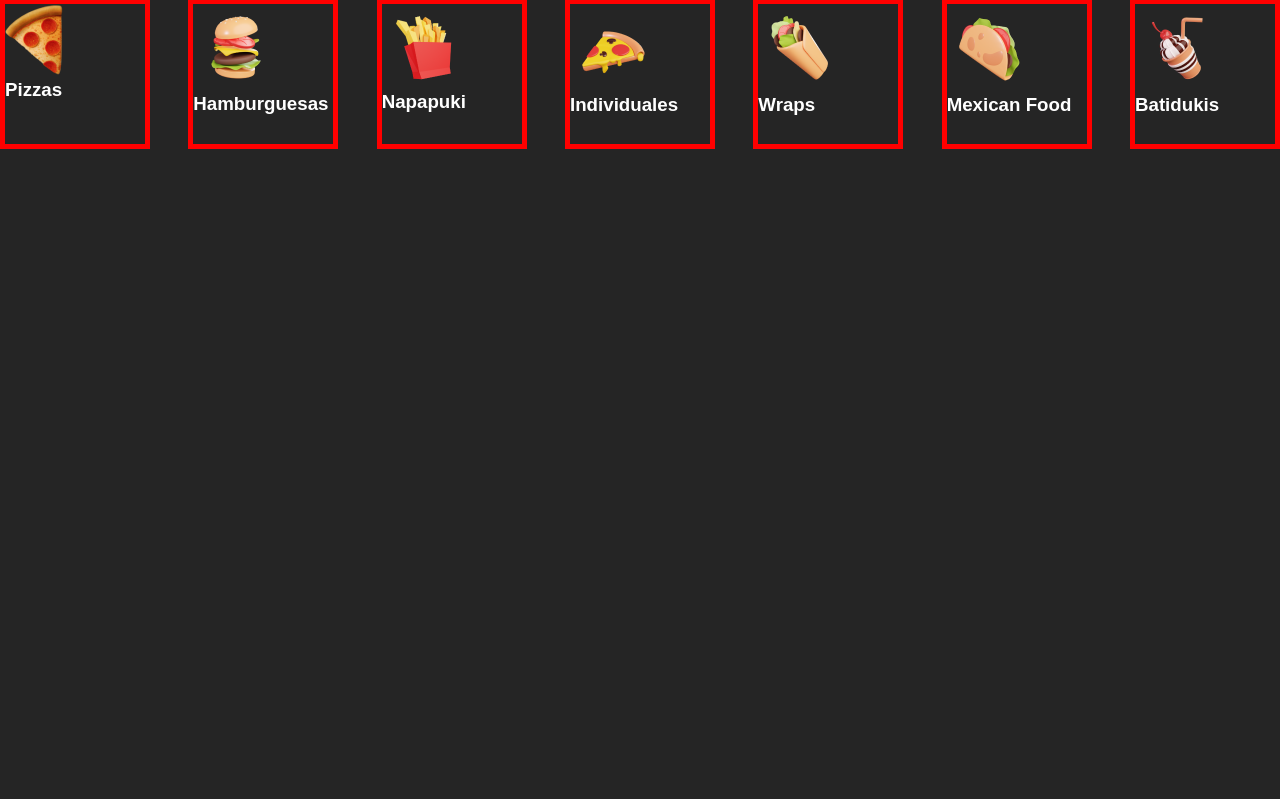
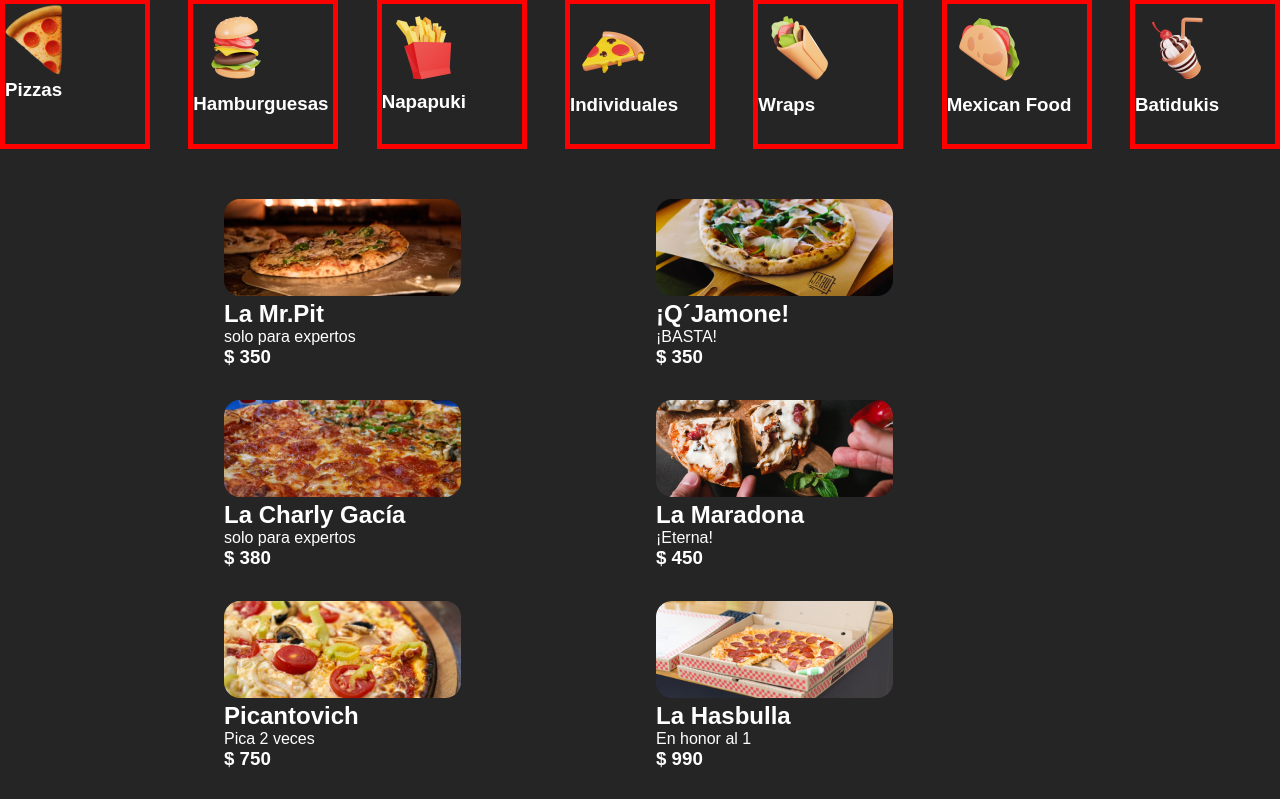
Before and after one commit to fede1995a/nucbapizitasjs, a plain HTML site: page index.html in a window 1280 px wide. Shown: the part 101-900 px from the top of the page. Before the commit the page ends 800 px from the top, so only its background shows below. Drawn offline with Linux system fonts and the light colour scheme.

Commit message:
masPopulares

```diff
--- a/index.html
+++ b/index.html
@@ -42,6 +42,7 @@
 
     </div>
     <!-- Los mas populares -->
+    <div class="popularesContainer" id="populares"></div>
 
 
     <!-- Footer -->
--- a/main.js
+++ b/main.js
@@ -1,4 +1,5 @@
 const categoria=document.getElementById('categorias');
+const populares=document.getElementById('populares');
 
 // array con los productos de categoria para despues renderizarlo
 
@@ -34,7 +35,7 @@ let categoriaArray=[
     },
 ];
 
-
+//renderizo cstegoria
 const rendercategoria = categoriaArray1 => {
 
     categoria.innerHTML = categoriaArray1.map(categori=>{
@@ -50,4 +51,83 @@ const rendercategoria = categoriaArray1 => {
     .join('');
  }
 rendercategoria(categoriaArray);
-console.log(categoriaArray);
+
+//array con los mas populares
+let popularesArray=[
+    {
+        imagen:'./assets/populares/mrpitt.png',
+        nombre:'La Mr.Pit',
+        descripcion: 'solo para expertos',
+        precio: '350',
+
+    },
+    {
+        imagen:'./assets/populares/qjamone.png',
+        nombre:'¡Q´Jamone!',
+        descripcion: '¡BASTA!',
+        precio: '350',
+
+    },
+    {
+        imagen:'./assets/populares/charly.png',
+        nombre:'La Charly Gacía',
+        descripcion: 'solo para expertos',
+        precio: '380',
+
+    },
+    {
+        imagen:'./assets/populares/maradona.png',
+        nombre:'La Maradona',
+        descripcion: '¡Eterna!',
+        precio: '450',
+
+    },
+    {
+        imagen:'./assets/populares/picantovich.png',
+        nombre:'Picantovich',
+        descripcion: 'Pica 2 veces',
+        precio: '750',
+
+    },
+    {
+        imagen:'./assets/populares/hasbu.png',
+        nombre:'La Hasbulla',
+        descripcion: 'En honor al 1',
+        precio: '990',
+
+    },
+    {
+        imagen:'./assets/populares/messi.png',
+        nombre:'Leo Messi',
+        descripcion: '¡De pie señores!',
+        precio: '10',
+
+    },
+    {
+        imagen:'./assets/populares/nickgi.png',
+        nombre:'Nick Gi',
+        descripcion: 'La que desaparece',
+        precio: 'gratis',
+
+    },
+];
+
+//renderizamos los populares
+
+const renderpopula = populares1 =>{
+    populares.innerHTML= populares1.map(popular=>{
+        return`
+        <div class="popular">
+
+        <img src="${popular.imagen}" alt="">
+       <h2>${popular.nombre}</h2>
+       <spam>${popular.descripcion}</spam>
+       <h3> $ ${popular.precio}</h3>
+
+       </div>
+       `
+    })
+    .join('');
+}
+
+renderpopula(popularesArray);
--- a/style.css
+++ b/style.css
@@ -105,3 +105,18 @@ body {
 .categoria imagen{
     width: 150px;
 }
+.popularesContainer{
+display: flex;
+flex-direction: row;
+align-items: center;
+justify-content: center;
+max-width: 2000px;
+flex-wrap: wrap;
+gap: 2rem;
+margin: 50px;
+
+}
+.popular{
+    width: 400px;
+
+}
```
